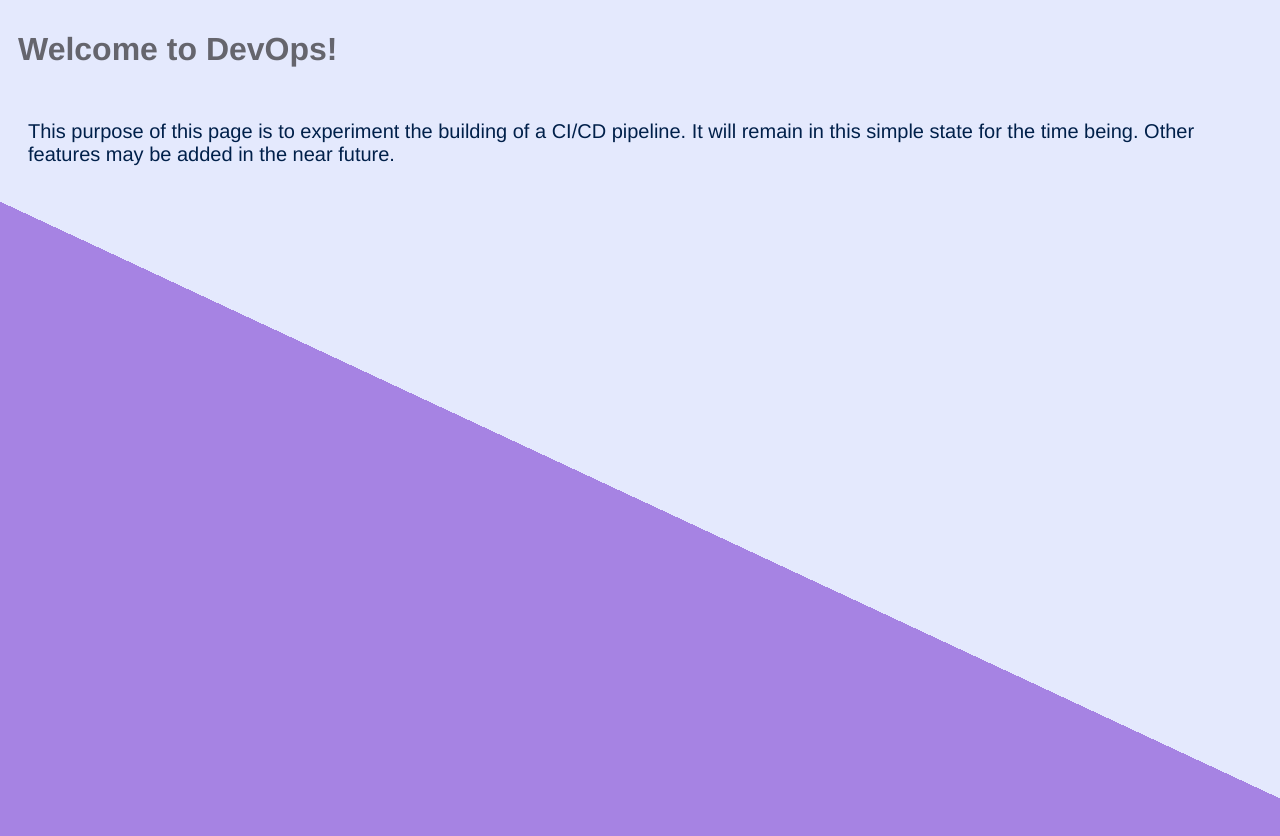
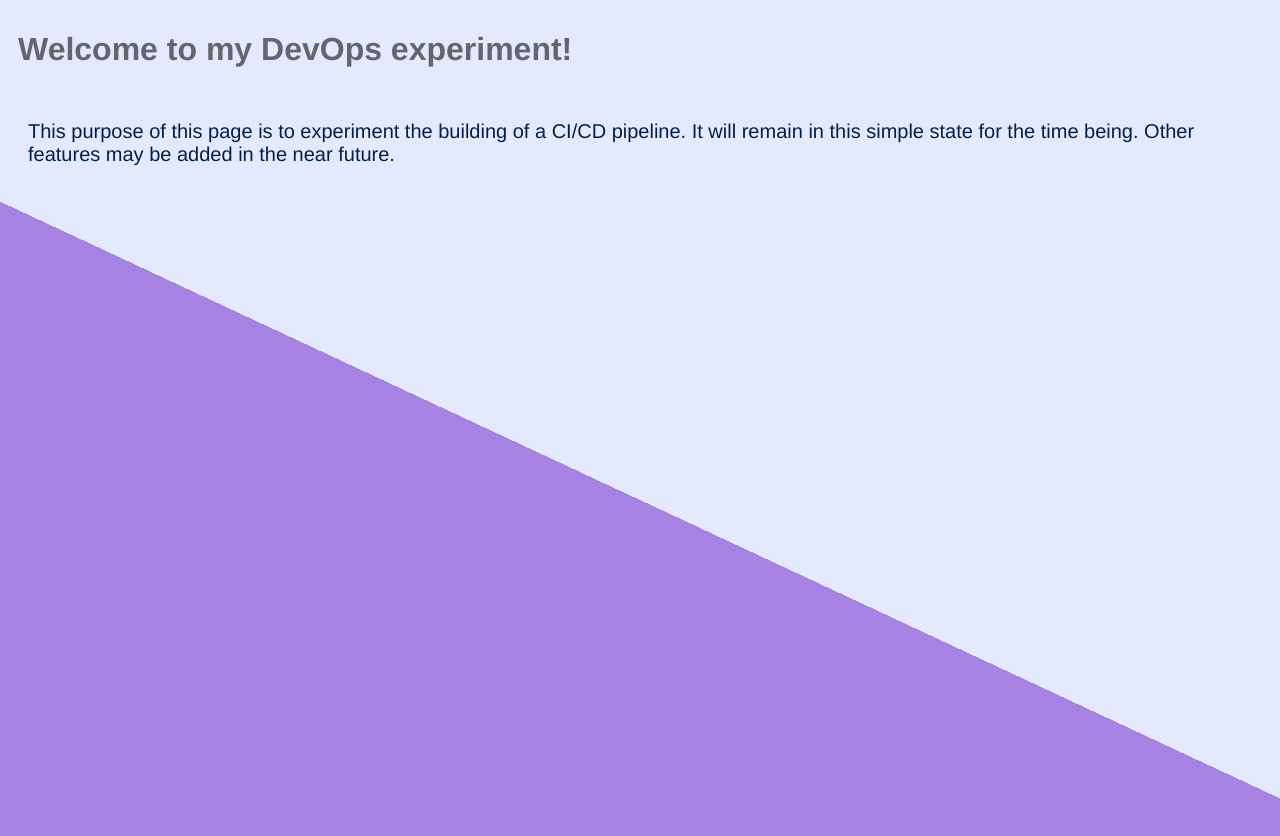
Before and after one commit to forte001/ci-cd-pipeline-project, a plain HTML site: page index.html in a window 1280 px wide. Drawn offline with Linux system fonts and the light colour scheme; a script that the page names is missing.

Commit message:
Modified the h1 of html file

```diff
--- a/index.html
+++ b/index.html
@@ -9,7 +9,7 @@
     <script src='main.js'></script>
 </head>
 <body>
-    <h1>Welcome to DevOps!</h1>
+    <h1>Welcome to my DevOps experiment!</h1>
     <p>This purpose of this page is to experiment the building of a CI/CD pipeline.
         It will remain in this simple state for the time being. Other features may be added in the near future.
     </p>
```
